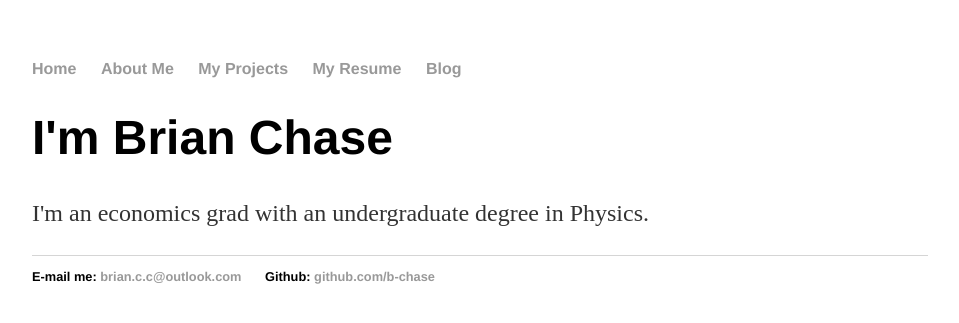
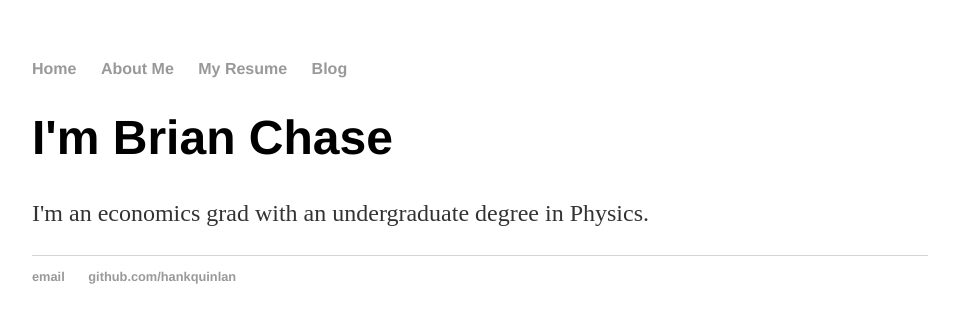
Before and after one commit to b-chase/b-chase.github.io, a Jekyll site: the page built from index.html, in a window 1280 px wide. Shown: the top 323 px of the page, without its empty margins (160-1119 px from the left). Built offline with Jekyll 4.4.1, drawn with Linux system fonts in a browser that asks for light colours.

Commit message:
changing to use Jekyll

```diff
--- a/_layouts/default.html
+++ b/_layouts/default.html
@@ -9,8 +9,8 @@
 			<nav>
 	    		<ul>
 	        		<li><a href="/">Home</a></li>
-		        	<li><a href="/about">About</a></li>
-	        		<li><a href="/cv">CV</a></li>
+		        	<li><a href="/about">About Me</a></li>
+	        		<li><a href="/cv">My Resume</a></li>
 	        		<li><a href="/blog">Blog</a></li>
 	    		</ul>
 			</nav>
--- a/index.html
+++ b/index.html
@@ -1,32 +1,8 @@
-<!DOCTYPE html>
-<html>
-	<head>
-		<title>Brian Chase, Economic Researcher</title>
-    <!-- link to main stylesheet -->
-		<link rel="stylesheet" type="text/css" href="/css/main.css">
-	</head>
-	<body>
-		<nav>
-    		<ul>
-        		<li><a href="/">Home</a></li>
-	        	<li><a href="/about">About Me</a></li>
-            <li><a href="/cv">My Projects</a></li>
-        		<li><a href="/cv">My Resume</a></li>
-        		<li><a href="/blog">Blog</a></li>
-    		</ul>
-
-		</nav>
-		<div class="container">
-    		<div class="blurb">
-        		<h1>I'm Brian Chase</h1>
-				<p>I'm an economics grad with an undergraduate degree in Physics.</p>
-    		</div><!-- /.blurb -->
-		</div><!-- /.container -->
-		<footer>
-    		<ul>
-        		<li>E-mail me: <a href="mailto:brian.c.c@outlook.com">brian.c.c@outlook.com</a></li>
-        		<li>Github: <a href="https://github.com/hankquinlan">github.com/b-chase</a></li>
-			</ul>
-		</footer>
-	</body>
-</html>
+---
+layout: default
+title: Hank Quinlan, Horrible Cop
+---
+<div class="blurb">
+	<h1>I'm Brian Chase</h1>
+	<p>I'm an economics grad with an undergraduate degree in Physics.</p>
+</div><!-- /.blurb -->
```
